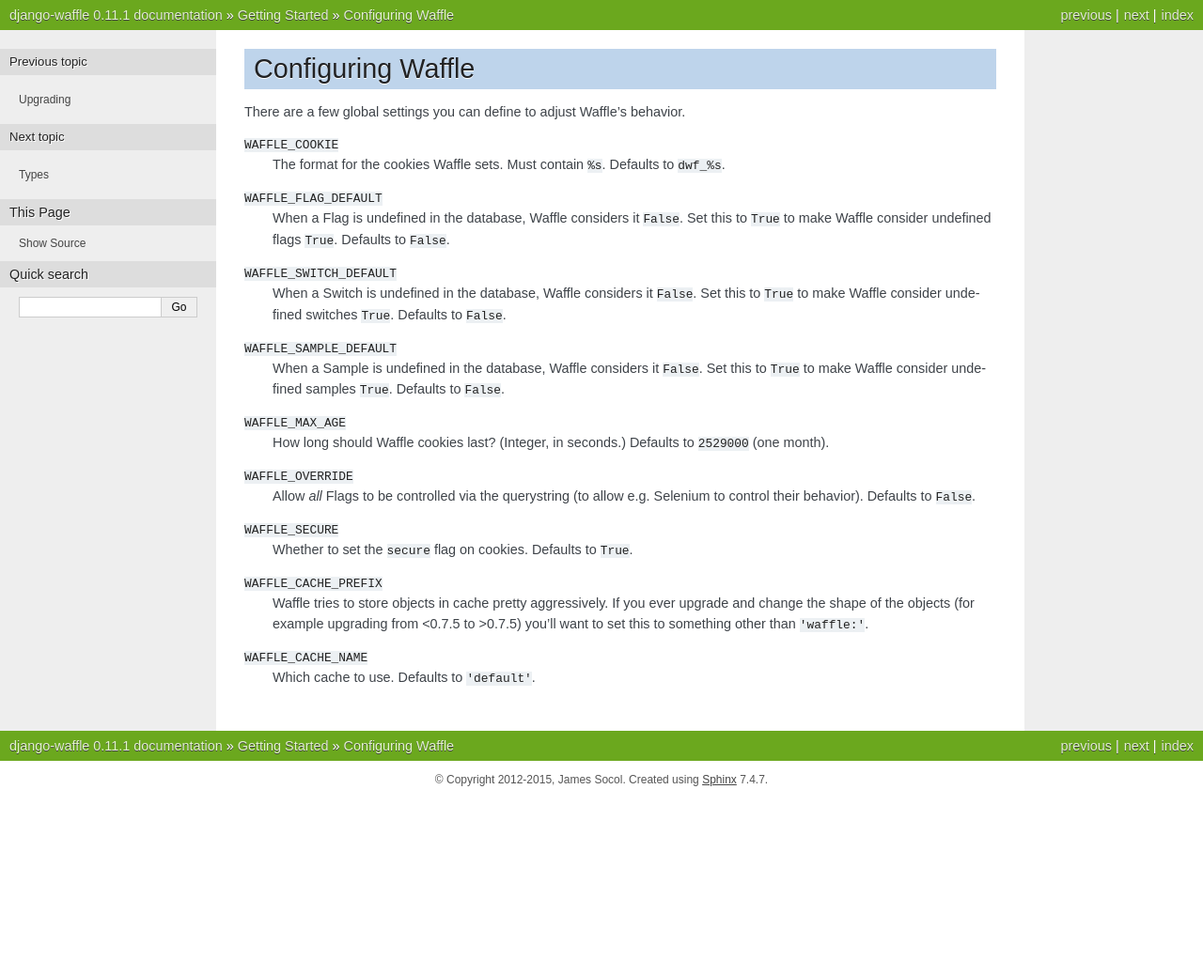
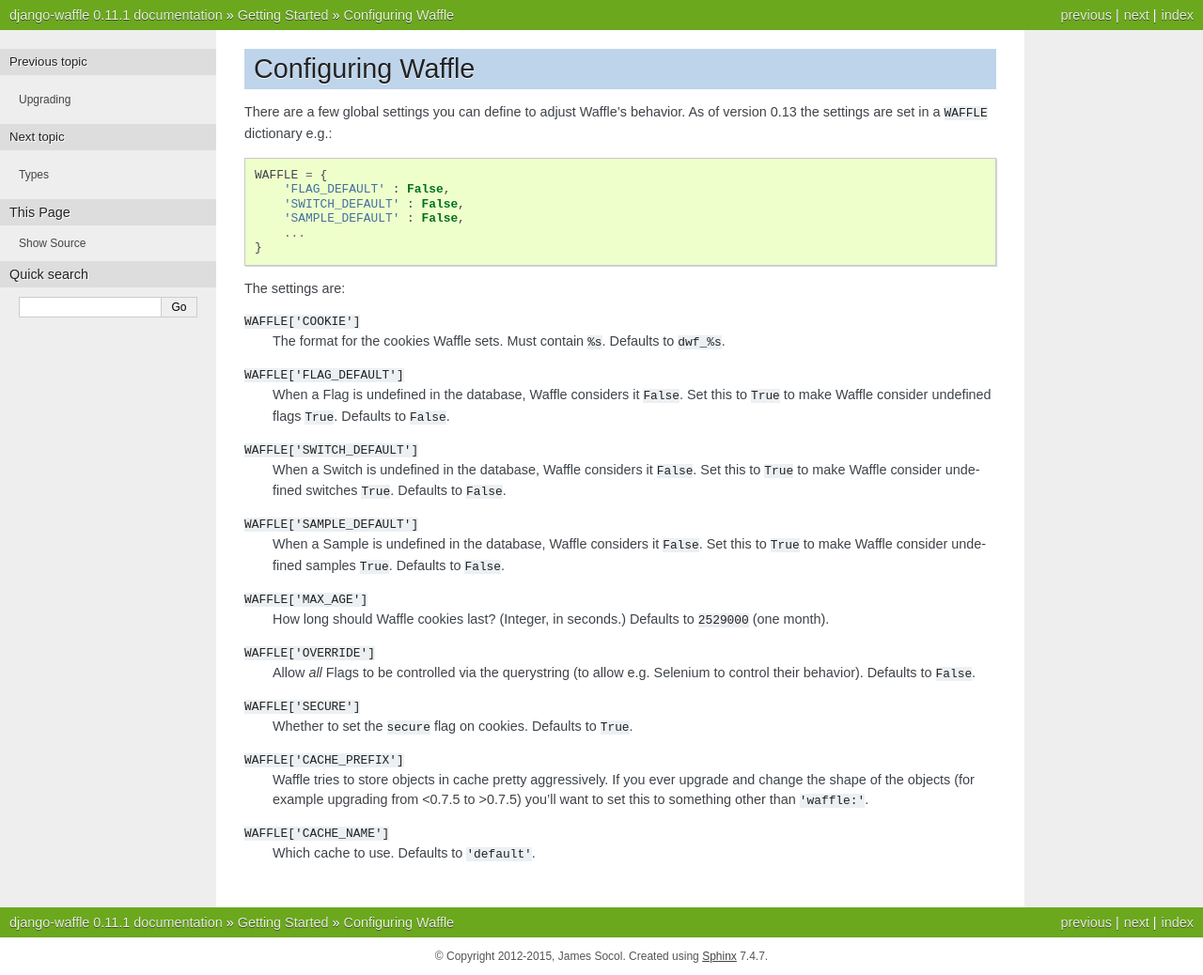
Before and after one commit to jazzband/django-waffle, a Sphinx documentation site: the page built from docs/starting/configuring.rst, in a window 1280 px wide. Shown: the whole page at 94% size. Built offline with Sphinx 7.4.7, drawn with Linux system fonts in a browser that asks for light colours; before the commit the page ends 900 px from its top, so only the background shows below that.

Commit message:
Update documentation of settings

```diff
--- a/docs/starting/configuring.rst
+++ b/docs/starting/configuring.rst
@@ -5,43 +5,53 @@
 ==================
 
 There are a few global settings you can define to adjust Waffle's
-behavior.
+behavior. As of version 0.13 the settings are set in a ``WAFFLE``
+dictionary e.g.::
 
-``WAFFLE_COOKIE``
+    WAFFLE = {
+        'FLAG_DEFAULT' : False,
+        'SWITCH_DEFAULT' : False,
+        'SAMPLE_DEFAULT' : False,
+        ...
+    }
+
+The settings are:
+
+``WAFFLE['COOKIE']``
     The format for the cookies Waffle sets. Must contain ``%s``.
     Defaults to ``dwf_%s``.
 
-``WAFFLE_FLAG_DEFAULT``
+``WAFFLE['FLAG_DEFAULT']``
     When a Flag is undefined in the database, Waffle considers it
     ``False``.  Set this to ``True`` to make Waffle consider undefined
     flags ``True``.  Defaults to ``False``.
 
-``WAFFLE_SWITCH_DEFAULT``
+``WAFFLE['SWITCH_DEFAULT']``
     When a Switch is undefined in the database, Waffle considers it
     ``False``.  Set this to ``True`` to make Waffle consider undefined
     switches ``True``.  Defaults to ``False``.
 
-``WAFFLE_SAMPLE_DEFAULT``
+``WAFFLE['SAMPLE_DEFAULT']``
     When a Sample is undefined in the database, Waffle considers it
     ``False``.  Set this to ``True`` to make Waffle consider undefined
     samples ``True``.  Defaults to ``False``.
 
-``WAFFLE_MAX_AGE``
+``WAFFLE['MAX_AGE']``
     How long should Waffle cookies last? (Integer, in seconds.) Defaults
     to ``2529000`` (one month).
 
-``WAFFLE_OVERRIDE``
+``WAFFLE['OVERRIDE']``
     Allow *all* Flags to be controlled via the querystring (to allow
     e.g. Selenium to control their behavior). Defaults to ``False``.
 
-``WAFFLE_SECURE``
+``WAFFLE['SECURE']``
     Whether to set the ``secure`` flag on cookies. Defaults to ``True``.
 
-``WAFFLE_CACHE_PREFIX``
+``WAFFLE['CACHE_PREFIX']``
     Waffle tries to store objects in cache pretty aggressively. If you
     ever upgrade and change the shape of the objects (for example
     upgrading from <0.7.5 to >0.7.5) you'll want to set this to
     something other than ``'waffle:'``.
 
-``WAFFLE_CACHE_NAME``
+``WAFFLE['CACHE_NAME']``
     Which cache to use. Defaults to ``'default'``.
```
